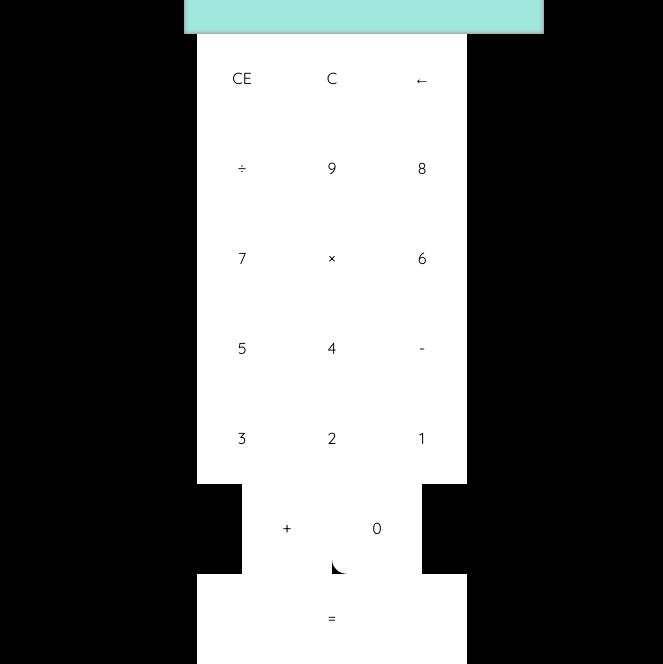
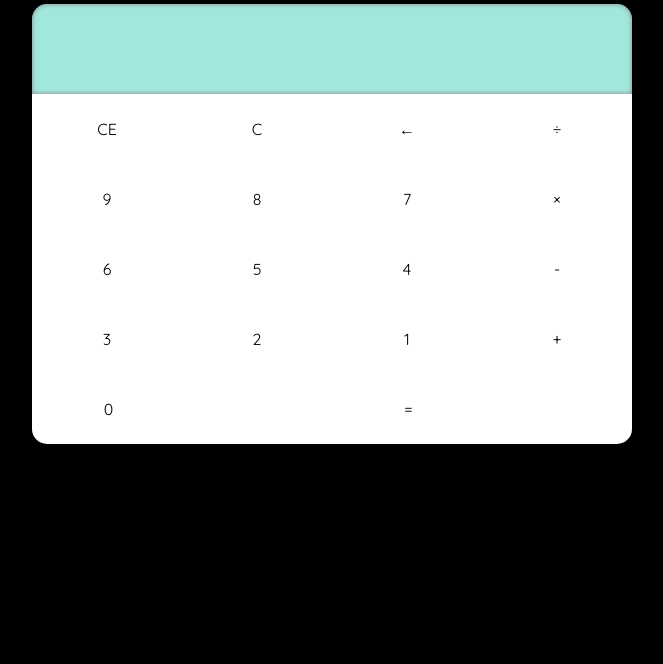
Before and after one commit to cralexandru11/cralexandru11.github.io, a plain HTML site: page index.html in a window 1280 px wide. Shown: the part 216-880 px from the top of the page, without its empty margins (308-971 px from the left). After the commit the page ends 800 px from the top, so only its background shows below. Drawn offline with Linux system fonts and the light colour scheme.

Commit message:
to flex
revive all code an change to flexbox

```diff
--- a/css/main.css
+++ b/css/main.css
@@ -2,86 +2,74 @@ body{
     font-family: 'Quicksand', sans-serif;
     background-color: rgba(0, 0, 0, 1);
     color: bisque;
+
+    display: flex;
+    flex-direction: column;
+    justify-content: center;
+    align-items: center;
+
+    height: 100vh;
+}
+
+.container {
+    display: flex;
+    flex-direction: column;
 }
 
 h1{
-    padding: 0;
-    padding-top: 10vh;
+    text-align: center;
     text-transform: uppercase;
     letter-spacing: .2em;
 }
 
-.container {
-    width: 25%;
-    max-width: 1200px;
-    height: 90vh;
-    margin: auto;
-    text-align: center;
-    /* background-color: rgb(26, 25, 25); */
-    border-radius: 1em;
+#display {
+    background: rgb(162, 231, 222);
+    height: 70px;
+    padding-top: 20px;
+    padding-left: 10px;
+    color: #000;
+    font-size: 2em;
+    border-radius: 15px 15px 0 0;
+
+    -moz-box-shadow:    inset 0 0 10px #afa5a5;
+    -webkit-box-shadow: inset 0 0 10px #afa5a5;
+    box-shadow:         inset 0 0 5px #888282;
 
 }
 
-
 .buttons {
-    display: inline-block;
-    background-color: rgba(255, 255, 255, 1);
-    /* border: 1px solid red; */
-    padding: 0;
-    margin: 0 -2.2px;
-    width: 90px;
-    height: 90px;
-    color: black;
+    display: flex;
+    flex-wrap: wrap;
 }
 
-.display {
-    border-radius: 15px 15px 0 0;
-    -moz-box-shadow:    inset 0 0 10px #afa5a5;
-    -webkit-box-shadow: inset 0 0 10px #afa5a5;
-    box-shadow:         inset 0 0 5px #888282;
+
+.bt {
+    background-color: rgba(255, 255, 255, 1);
+    padding: 0;
+    margin: 0;
+    height: 70px;
+    color: black;
+    flex: 1 25%;
+
+}
+.equal {
+
+    flex-grow: 100;
+    border-radius: 0 0 15px 0;
 }
 
-.numEqual {
-    border-radius: 0 0 15px 0;
-}
 .num0 {
 
     border-radius: 0 0 0 15px;
 }
 
-.equal {
 
-    width: 270px;
-    height: 90px;
-}
 
-.butt {
-    margin: 0 12px;
-    border-radius: 15px;
-}
-
-.display {
-    background: rgb(162, 231, 222);
-    height: 90px;
-    width: 360px;
-    color: #000;
-    font-size: 2em;
-    text-align: left;
-}
-
-.display span {
-    width: 90%;
-    max-width: 90%;
-    margin: 0 auto;
-    display: block;
-    padding-top: 14px;
-
-}
 
 /*
         Interactions
 */
-.equal:hover {
+/* .equal:hover {
     transform: scale(.95);
 
 }
@@ -93,10 +81,17 @@ h1{
     transition: transform .6s;
 
     /* border-radius: 10px; */
+    /*
     transform: scale(.9);
     text-shadow: 2px 2px 3px #000;
-}
+} */
 
 .debug {
     border: 3px solid red;
 }
+
+@media (min-width: 769px) {
+    .container {
+        width: 600px;
+    }
+}
--- a/index.html
+++ b/index.html
@@ -14,28 +14,26 @@
 <body>
     <div class="container">
         <h1>Calculator</h1>
-        <div class="butt">
-            <div class="display">
-                <span id="display"></span>
-            </div>
-            <button class="buttons ce">CE</button>
-            <button class="buttons c">C</button>
-            <button class="buttons backspace">&larr;</button>
-            <button class="buttons divide">&divide;</button>
-            <button class="buttons num9">9</button>
-            <button class="buttons num8">8</button>
-            <button class="buttons num7">7</button>
-            <button class="buttons multiply">&times;</button>
-            <button class="buttons num6">6</button>
-            <button class="buttons num5">5</button>
-            <button class="buttons num4">4</button>
-            <button class="buttons minus">-</button>
-            <button class="buttons num3">3</button>
-            <button class="buttons num2">2</button>
-            <button class="buttons num1">1</button>
-            <button class="buttons plus">+</button>
-            <button class="buttons num0">0</button>
-            <button class="buttons equal">=</button>
+        <span id="display"></span>
+        <div class="buttons">
+            <button class="bt ce">CE</button>
+            <button class="bt c">C</button>
+            <button class="bt backspace">&larr;</button>
+            <button class="bt divide">&divide;</button>
+            <button class="bt num9">9</button>
+            <button class="bt num8">8</button>
+            <button class="bt num7">7</button>
+            <button class="bt multiply">&times;</button>
+            <button class="bt num6">6</button>
+            <button class="bt num5">5</button>
+            <button class="bt num4">4</button>
+            <button class="bt minus">-</button>
+            <button class="bt num3">3</button>
+            <button class="bt num2">2</button>
+            <button class="bt num1">1</button>
+            <button class="bt plus">+</button>
+            <button class="bt num0">0</button>
+            <button class="bt equal">=</button>
         </div>
     </div>
 
```
